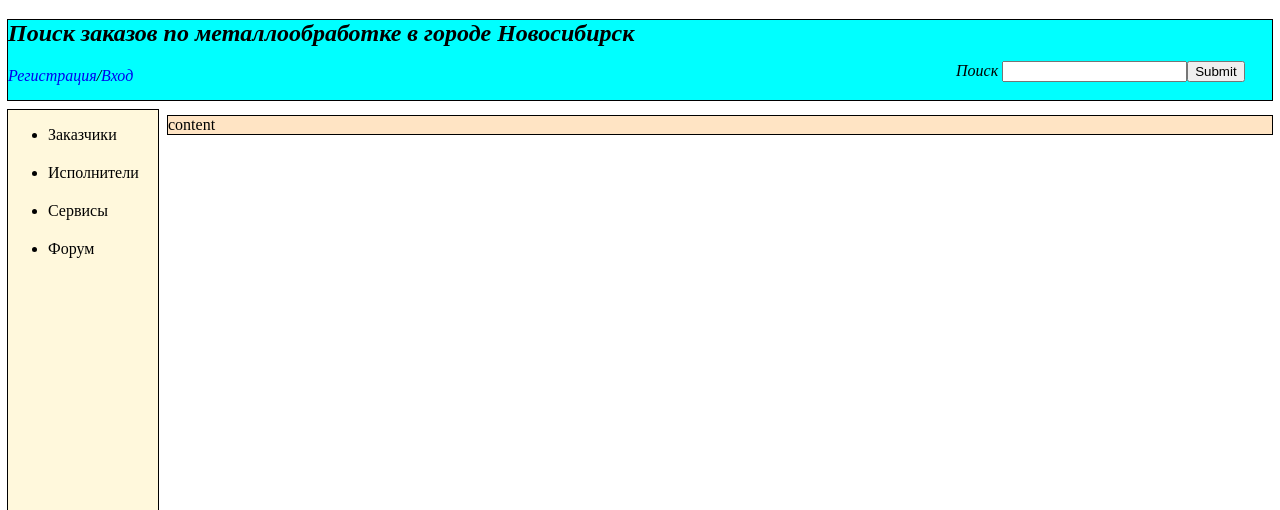
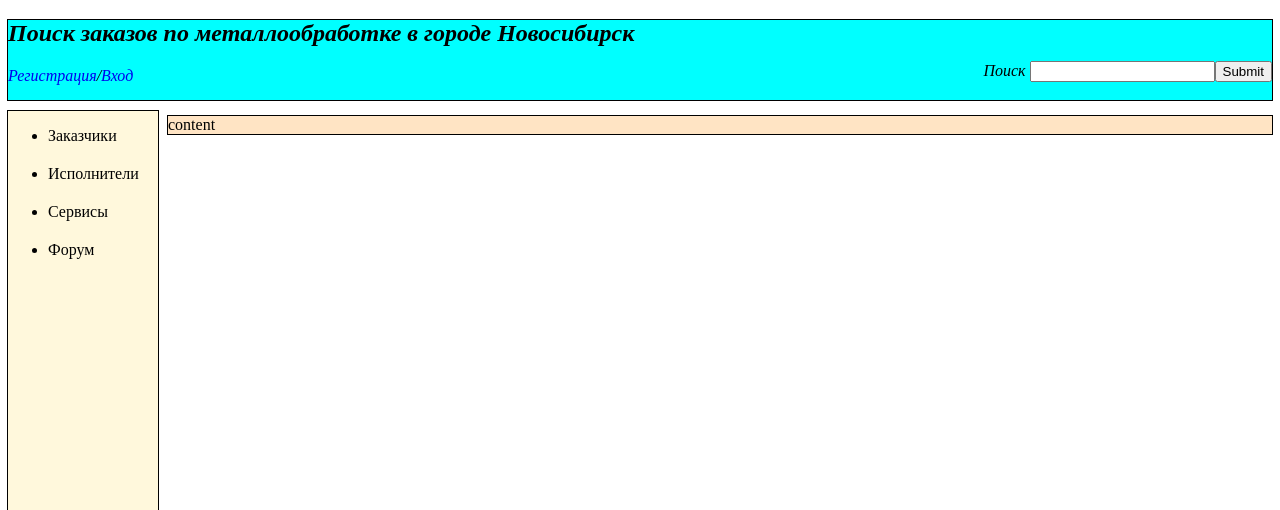
Before and after one commit to Alexandrga/php-course, a PHP site: page /main.html in a window 1280 px wide. Shown: the top 510 px of the page. Run offline with PHP 8.4, Linux system fonts and the light colour scheme.

Commit message:
main.html

```diff
--- a/html/CSS/style.css
+++ b/html/CSS/style.css
@@ -71,6 +71,6 @@ margin-left: 20px;
 .find
 {
     margin-top: -40px;
-    margin-left: 75%;
+    float: right;
 
 }
```
